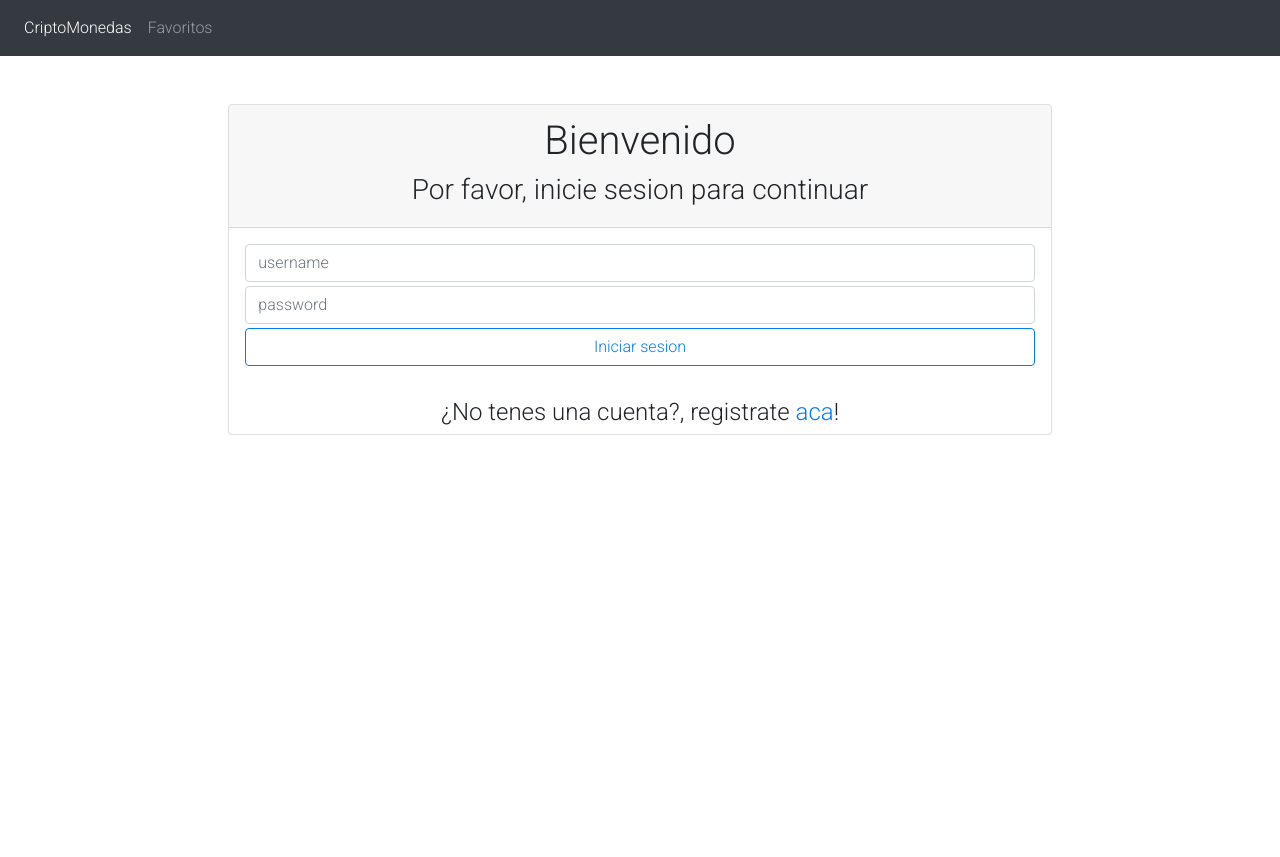
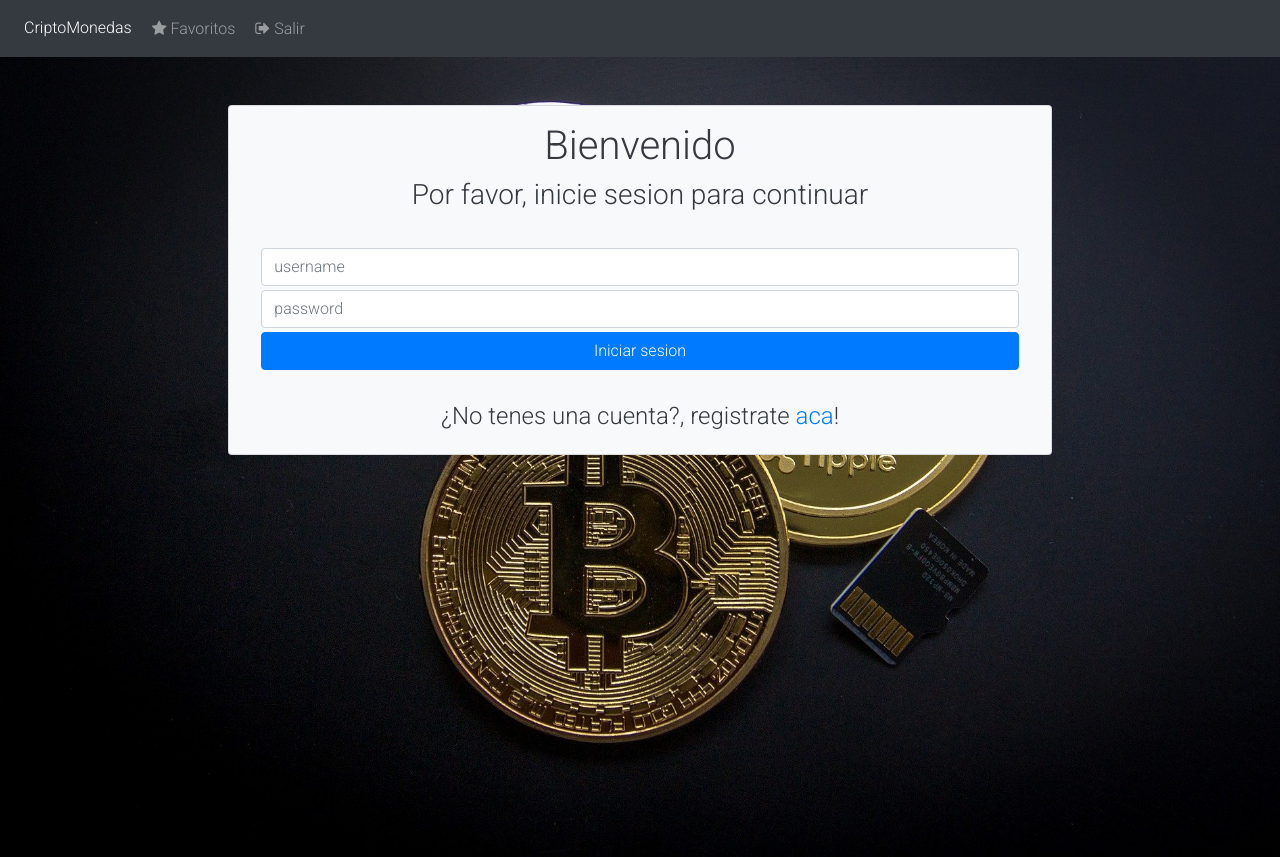
Before and after one commit to JuanDiDonato/Api-Node-Coingekco, a React (Create React App) app in the folder client/: page / in a window 1280 px wide. Before the commit the page ends 800 px from the top, so only its background shows below. Built offline with nearby package versions, Linux system fonts and the light colour scheme.

Commit message:
Nuevas alertas

```diff
--- a/client/public/index.html
+++ b/client/public/index.html
@@ -17,6 +17,9 @@
     <!--BOOTSTRAP-->
     <link rel="stylesheet" href="https://cdn.jsdelivr.net/npm/bootstrap@4.6.0/dist/css/bootstrap.min.css" integrity="sha384-B0vP5xmATw1+K9KRQjQERJvTumQW0nPEzvF6L/Z6nronJ3oUOFUFpCjEUQouq2+l" crossorigin="anonymous">
 
+    <!--FONT AWESOME-->
+    <link rel="stylesheet" href="https://cdnjs.cloudflare.com/ajax/libs/font-awesome/4.7.0/css/font-awesome.css" integrity="sha512-5A8nwdMOWrSz20fDsjczgUidUBR8liPYU+WymTZP1lmY9G6Oc7HlZv156XqnsgNUzTyMefFTcsFH/tnJE/+xBg==" crossorigin="anonymous" />
+
     <link rel="apple-touch-icon" href="%PUBLIC_URL%/logo192.png" />
     <link rel="manifest" href="%PUBLIC_URL%/manifest.json" />
 
--- a/client/src/Components/Coins.js
+++ b/client/src/Components/Coins.js
@@ -5,7 +5,8 @@ import moment from 'moment'
 import 'moment/locale/es'
 
 export default function Coins() {
-
+    const [log, setLog]= useState(false)
+    const [message, setMessage] = useState()
     const [data, setData] = useState([])
     const [pag, setPage] = useState(1)
     const [results, setResults] = useState([])
@@ -21,6 +22,16 @@ export default function Coins() {
         GetCoins()
     //eslint-disable-next-line
     }, [pag])
+    const alerta = () =>{
+        setTimeout(() => {
+            setLog(false)
+        }, 2000);
+        return(
+            <div className="alert alert-dark col-md-4 mx-auto  m-3">
+                <h6>{message}</h6>
+            </div>
+        )
+    }
     const nextpage = async () => {
         setPage(pag+1)
     }
@@ -33,9 +44,11 @@ export default function Coins() {
     const favoritos = async (coinFav) => {
         const {data} = await axios.post('/mycoins', {coinFav}, {validateStatus:false});
         if(data.messages.error === true){
-            alert(data.messages.message)
+            setLog(true)
+            setMessage(data.messages.message)
         }else{
-            alert(data.messages.message)
+            setLog(true)
+            setMessage(data.messages.message)
         }
     }
     const buscador = (data,search) => {
@@ -47,6 +60,8 @@ export default function Coins() {
 
     if(data.length === 0){
         return(
+            <main>
+                <header className="fondo-NOcoins">
                     <div className="mt-5 container col-md-10 mx-auto">
                         <div className="mb-4">
                             <h1>Criptomonedas disponibles</h1>
@@ -61,34 +76,41 @@ export default function Coins() {
                             </div>
                             <div>
                                 <h3>Obteniendo monedas...</h3>
+                                <i className=" fa fa-circle-o-notch fa-spin fa-4x"></i>
                             </div>
                         </div>
                     </div>
+                </header>
+            </main>
+
         )
     }
     return (
-        <div className="container col-md-10 mx-auto mt-5">
+        <main>
+            <header className="fondo-coins">
+                <div className="container col-md-11 mx-auto mt-5">
                             <div className="mb-4">
                                 <h1>Criptomonedas disponibles</h1>
                                 <img src={coingecko} alt="coingecko" className="p-1" />
                                 <h5>Coortesia de CoinGekco</h5>
                             </div>
-                    <div className="form-group">
+                            <div className="form-group col-md-12 mx-auto">
                             <input type="text" className="form-control mb-1" placeholder="Busca una moneda!" id="buscador" onChange={e => {setSearch(e.target.value); buscador(data,search)}}/>
                             </div>
                         <div>
                             <div>
-                        <button className="btn btn-info m-1" type="submit" id="next" onClick={nextpage}>Siguiente</button>
-                        <button  className="btn btn-info m-1" type="submit" id="next" onClick={backpage}>Anterior</button>
+                                <button  className="btn btn-info m-1" type="submit" id="next" onClick={backpage}><i className="fa fa-chevron-left "></i></button>
                                 <button disabled="disabled" className="btn btn-outline-info m-1" >{pag}</button>
+                                <button className="btn btn-info m-1" type="submit" id="next" onClick={nextpage}><i className="fa fa-chevron-right"></i></button>
                             </div>
+                            <div>{log ? alerta() : null}</div>
                             <div className="mt-3 col-md-12 mx-auto">
                                 <table className="table text-center">
-                            <thead className="thead-dark">
+                                    <thead className="thead-light ">
                                         <tr>
                                             <th scope="col">Criptomoneda</th>
-                                    <th scope="col">Precio</th>
-                                    <th scope="col">Ultima actualizacion</th>
+                                            <th scope="col"><i className="fa fa-money mr-1"></i>Precio</th>
+                                            <th scope="col"><i className="fa fa-clock-o mr-1"></i>Ultima actualizacion</th>
                                             <th scope="col">Logo</th>
                                         </tr>
                                     </thead>
@@ -98,8 +120,8 @@ export default function Coins() {
 
                                         results.map(result => {
                                             return(
-                                    <tr key={result.id}>
-                                        <th scope="row" id={result.id} style={{cursor:'pointer'}} onClick={() => favoritos(result.id)}>{result.id}</th>
+                                            <tr key={result.id} className="text-light">
+                                                <th scope="row" id={result.id} style={{cursor:'pointer'}} onClick={() => favoritos(result.id)}><i className="fa fa-plus mr-1"></i>{result.id}</th>
                                                 <th scope="row">{'$'+result.current_price}</th>
                                                 <th scope="row" >{moment(result.last_updated).fromNow()}</th>
                                                 <th scope="row"><div className="img-fluid"><img src={result.image} alt={result.id} style={{width:'50px'}}/></div></th>
@@ -114,5 +136,8 @@ export default function Coins() {
                         </div>
 
                 </div>
+            </header>
+        </main>
+
     )
 }
--- a/client/src/Components/Detalles.js
+++ b/client/src/Components/Detalles.js
@@ -114,7 +114,7 @@ export default function Detalles(props) {
                         </ul>
                     </div>
                     <div className="mt-3">
-                        <h3>Enlaces</h3>
+                        <h3><i className="fa fa-link m-1"></i>Enlaces</h3>
                          <ul className="list-group list-group-flush">
                             {links.blockchain_site.map(link=> {
                                 let NewString = link.substring(25, link)
--- a/client/src/Components/Favoritos.js
+++ b/client/src/Components/Favoritos.js
@@ -9,6 +9,8 @@ import 'moment/locale/es'
 
 export default function Favoritos() {
 
+    const [log, setLog]= useState(false)
+    const [message, setMessage] = useState()
     const [rev, setRev] = useState(false)
     const [mycoins, setMycoins] = useState([])
     //const [usercoin, setUsercoin] = useState()
@@ -30,6 +32,17 @@ export default function Favoritos() {
         //eslint-disable-next-line
     }, [])
 
+    const alerta = () =>{
+        setTimeout(() => {
+            setLog(false)
+        }, 2000);
+        return(
+            <div className="alert alert-dark col-md-4 mx-auto">
+                <h6>{message}</h6>
+            </div>
+        )
+    }
+
 
     const coinsOrden = (value) => {
         if(rev === false){
@@ -42,19 +55,21 @@ export default function Favoritos() {
             setMycoins(MyCoinsOrder)
         }
     }
-
     const deleteCoin = async (coin) => {
         const res = await axios.post('/delete', {'coin' : coin.id}, {validateStatus:false})
         if(res.data.messages.error === true){
-            alert(res.data.messages.message)
+            setLog(true)
+            setMessage(res.data.messages.message)
         }else{
-            alert(res.data.messages.message)
+            setLog(true)
+            setMessage(res.data.messages.message)
             if(mycoins.length === 1){
                 setMycoins([])
             }else{
                 const { data } = await axios.get('/favcoins', { validateStatus: false })
                 if (data.messages.error === false) {
                     setMycoins(data.messages.coins)
+
                 }
             }
 
@@ -89,7 +104,6 @@ export default function Favoritos() {
           },
         ],
       };
-
       const VerticalBar = () => (
         <>
           <div className='header'>
@@ -99,47 +113,55 @@ export default function Favoritos() {
         </>
       );
 
-
     if(mycoins.length === 0){
         return(
+            <main>
+                <header className="fondo-NOcoins">
                     <div className="container mt-5">
                         <h2>Aca se muestran las monedas que agregaste a favoritos</h2>
                         <h4>Estamos obteniendo los datos de sus monedas. Si no carga ningun dato, puede que no tenga ninguna moneda agregada.
                             Si ya tiene monedas en favoritos, por favor espere.
                         </h4>
+                        <i className=" fa fa-circle-o-notch fa-spin fa-4x"></i>
                     </div>
+                </header>
+            </main>
+
             )
     }else{
         return (
+            <main>
+                <header className="fondo-coins">
                     <div className="container col-md-10">
                         <div className="mt-5">
                             <h3>Aca se muestran las monedas que agregaste a favoritos</h3>
                         </div>
-                <div className="mx-auto col-md-6 mt-4 border p-3 m-3">{VerticalBar()}</div>
+                        <div className="mx-auto col-md-7 mt-4 p-3 m-3 bg-light text-light card">{VerticalBar()}</div>
                         <div className="p-3">
                             <input type="radio" className="m-1" name="orden" id="orden" onClick={() => coinsOrden(false)} />Descendente
                         </div>
+                        <div>{log ? alerta() : null}</div>
                         <div className="col-md-12">
                             <table className="table">
-                        <thead className="thead-dark">
+                                <thead className="thead-light">
                                     <tr>
                                         <th scope="col">Criptomoneda</th>
                                         <th scope="col">Simbolo</th>
-                                <th scope="col">Precio usd</th>
-                                <th scope="col">Precio eur</th>
+                                        <th scope="col"><i className="fa fa-usd mr-1"></i>USD</th>
+                                        <th scope="col"><i className="fa fa-eur mr-1"></i>EUR</th>
                                         {/* <th scope="col">{'Precio '+ usercoin}</th>*/}
-                                <th scope="col">Variacion 24hs</th>
-                                <th scope="col">Ultima actualizacion</th>
+                                        <th scope="col"><i className="fa fa-clock-o mr-1"></i>Variacion 24hs</th>
+                                        <th scope="col"><i className="fa fa-clock-o mr-1"></i>Ultima actualizacion</th>
                                         <th scope="col">Logo</th>
-                                <th scope="col">Borrar</th>
-                                <th scope="col">Info</th>
+                                        <th scope="col"><i className="fa fa-minus-circle mr-1"></i>Borrar</th>
+                                        <th scope="col"><i className="fa fa-info-circle mr-1"></i>Info</th>
                                     </tr>
                                 </thead>
                                 <tbody>
                                     {
                                         mycoins.map(coin => {
                                             return (
-                                        <tr key={coin.id}>
+                                                <tr key={coin.id} className="text-light">
                                                     <th scope="row" >{coin.id}</th>
                                                     <th scope="row">{coin.symbol}</th>
                                                     <th scope="row">{coin.priceUSD}</th>
@@ -147,8 +169,8 @@ export default function Favoritos() {
                                                     {coin.priceCHANGE >= 0 ? <th scope="row" style={{color: 'green'}}>{coin.priceCHANGE}</th> : <th scope="row" style={{color: 'red'}}>{coin.priceCHANGE}</th> }
                                                     <th scope="row">{moment(coin.last_updated).fromNow()}</th>
                                                     <th scope="row"><div><img src={coin.image} alt={coin.id} /></div></th>
-                                            <th scope="row"><div style={{cursor:'pointer'}} onClick={() => deleteCoin(coin)}>Eliminar</div></th>
-                                            <th scope="row"><div style={{cursor:'pointer'}}><Link to={'/mycoin/'+coin.id}> Mas detalles</Link></div></th>
+                                                    <th scope="row"><div style={{cursor:'pointer'}} onClick={() => deleteCoin(coin)}><a><i className="fa fa-trash-o m-1"></i></a></div></th>
+                                                    <th scope="row"><div style={{cursor:'pointer'}}><Link to={'/mycoin/'+coin.id}><i className="fa fa-plus m-1"></i></Link></div></th>
                                                 </tr>
                                             )
                                         })
@@ -157,6 +179,9 @@ export default function Favoritos() {
                             </table>
                         </div>
                     </div>
+                </header>
+            </main>
+
         )
 
     }
--- a/client/src/Components/Home.js
+++ b/client/src/Components/Home.js
@@ -1,8 +1,11 @@
-import React from 'react'
+import React, {useState} from 'react'
 import { Link } from 'react-router-dom'
 import axios from 'axios'
 
+
 export default function Home(props) {
+
+    const [log, setLog] = useState(false)
 
     const login = async e => {
         e.preventDefault()
@@ -16,34 +19,47 @@ export default function Home(props) {
                 alert('Datos erroneos')
             }else{
                 if(data.messages.error === false){
-                    alert(data.messages.message);
-                    props.history.push('/coins')
+                    setLog(true)
+                }
+            }
         }
     }
 
-
-
-        }
-
+    const alerta = () =>{
+        setTimeout(() => {
+            setLog(false)
+            props.history.push('/coins')
+        }, 1500);
+        return(
+            <div className="alert alert-success col-md-10 mx-auto p-1">
+                <h6>Ingreso correctamente</h6>
+            </div>
+        )
     }
 
 
     return (
+        <main>
+            <header className="fondo">
                 <div className="container col-md-8 mt-5">
-            <div className="card">
-                <div className="card-header">
+                    <div className="card bg-light text-dark p-3" >
+                        <div className="card-title">
                             <h1>Bienvenido</h1>
                             <h3>Por favor, inicie sesion para continuar</h3>
+                            {log === true ? alerta() : null}
                         </div>
-                <div className="form-group p-3">
+                            <div className="form-group p-3 ">
                                     <input type="text" placeholder="username" id="username" className="form-control mb-1"/>
                                     <input type="password" placeholder="password" id="password" className="form-control mb-1"/>
-                        <button type="submit" onClick={login} className="btn btn-outline-primary btn-block">Iniciar sesion</button>
+                                    <button type="submit" onClick={login} className="btn btn-primary btn-block">Iniciar sesion</button>
                             </div>
                         <div>
                             <h4>¿No tenes una cuenta?, registrate <Link to='/register'>aca</Link>!</h4>
                         </div>
                     </div>
                 </div>
+            </header>
+        </main>
+
     )
 }
--- a/client/src/Components/Nav.js
+++ b/client/src/Components/Nav.js
@@ -11,7 +11,8 @@ export default function Nav() {
                 <div className="collapse navbar-collapse" id="navbarNavAltMarkup">
                     <div className="navbar-nav">
                     <Link className="nav-link active" to="/coins">CriptoMonedas<span className="sr-only">(current)</span></Link>
-                    <Link className="nav-link" to='/mycoins'>Favoritos</Link>
+                    <Link className="nav-link" to='/mycoins'><i className="fa fa-star m-1"></i>Favoritos</Link>
+                    <Link className="nav-link" to='/'><i className="fa fa-sign-out  m-1"></i>Salir</Link>
                     </div>
                 </div>
             </nav>
--- a/client/src/assets/css/main.css
+++ b/client/src/assets/css/main.css
@@ -3,7 +3,53 @@ body{
     grid-template-columns: auto;
     text-align: center;
     font-family: 'Roboto', sans-serif;
+
+
+
 }
+
+.fondo{
+    display: grid;
+    grid-template-columns: 100%;
+    position           : relative;
+    color              : white;
+    width              : 100%;
+    height             : 100vh;
+    background         : url('../img/coins.jpg');
+    background-position: center;
+    background-repeat  : no-repeat;
+    background-size    : cover;
+}
+
+.fondo-coins{
+    display: grid;
+    grid-template-columns: 100%;
+    position           : relative;
+    color              : white;
+    width              : 100%;
+    background: #000428;  /* fallback for old browsers */
+    background: -webkit-linear-gradient(to right, #004e92, #000b72);  /* Chrome 10-25, Safari 5.1-6 */
+    background: linear-gradient(to right, #004e92, #000b72); /* W3C, IE 10+/ Edge, Firefox 16+, Chrome 26+, Opera 12+, Safari 7+ */
+    background-position: center;
+    background-repeat  : no-repeat;
+    background-size    : cover;
+}
+
+.fondo-NOcoins{
+    display: grid;
+    grid-template-columns: 100%;
+    position           : relative;
+    color              : white;
+    width              : 100%;
+    height: 300vh;
+    background: #000428;  /* fallback for old browsers */
+    background: -webkit-linear-gradient(to right, #004e92, #000b72);  /* Chrome 10-25, Safari 5.1-6 */
+    background: linear-gradient(to right, #004e92, #000b72); /* W3C, IE 10+/ Edge, Firefox 16+, Chrome 26+, Opera 12+, Safari 7+ */
+    background-position: center;
+    background-repeat  : no-repeat;
+    background-size    : cover;
+}
+
 
 .detalles{
     display: grid !important;
```
Also changed, not shown: client/src/Components/Register.js (+7 -2 lines), client/src/assets/img/coinSpin.gif (added), client/src/assets/img/coins.jpg (added). Lines whose indentation alone changed are shown as unchanged.
